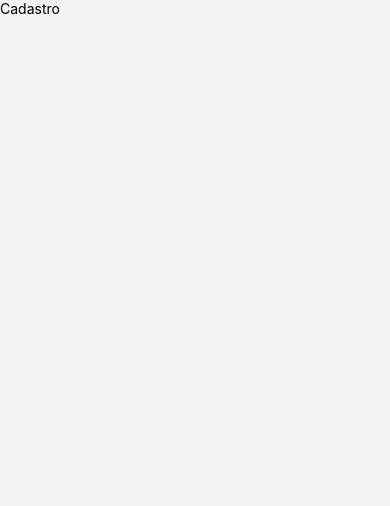
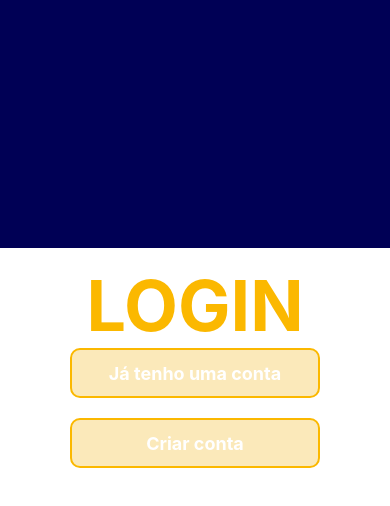
Before and after one commit to Henrique030308/my-HKL, a React Native app: screen /Cadastro in a window 390 px wide. Shown: the top 506 px of the page. Built offline with nearby package versions, Linux system fonts and the light colour scheme.

Commit message:
07/10 10:58

```diff
--- a/src/routes/TabNavigator.js
+++ b/src/routes/TabNavigator.js
@@ -12,6 +12,7 @@ const Tab = createBottomTabNavigator();
 export default function TabNavigator() {
   return (
     <Tab.Navigator
+
       screenOptions={{
         headerShown: false,
       }}
@@ -57,7 +58,7 @@ export default function TabNavigator() {
         component={Compras}
         options={{
           tabBarActiveTintColor: "#000000ff",
-          tabBarLabel: "compras",
+          tabBarLabel: "Compras",
         }}
       />
 
--- a/src/screens/Cadastro.js
+++ b/src/screens/Cadastro.js
@@ -1,10 +1,72 @@
-import { View, Text } from "react-native";
+import { StyleSheet, Text, View, TouchableOpacity, Image } from 'react-native';
 import React from "react";
 
 export default function Cadastro({ navigation }) {
   return (
-    <View>
-      <Text>Cadastro</Text>
+    <View style={styles.container}>
+      <View style={styles.logos}>
+      </View>
+      <View>
+        <Text style={styles.titulo}>
+          LOGIN
+        </Text>
+      </View>
+      <View style={styles.caixabotao} >
+<TouchableOpacity style={styles.botao} >
+  <Text style={styles.textobotao}>
+    Já tenho uma conta
+  </Text>
+</TouchableOpacity>
+        <TouchableOpacity style={styles.botao}>
+        <Text style={styles.textobotao}>
+          Criar conta
+        </Text>
+        </TouchableOpacity>
+      </View>
     </View>
   );
 }
+
+const styles = StyleSheet.create({
+  container: {
+    flex: 1,
+    backgroundColor: '#ffffffff',
+    alignItems: 'center',
+    justifyContent: 'center',
+  },
+  logos: {
+    flex: 2,
+    alignItems: 'center',
+    justifyContent: 'flex-start',
+    width: '100%',
+    backgroundColor: '#005',
+  },
+  titulo: {
+    color: '#fbb800',
+    fontSize: 70,
+    fontWeight: 'bold',
+    paddingTop: 15,
+  },
+  caixabotao: {
+    flex: 4,
+    alignItems: 'center',
+    width: '100%',
+    height: '100%',
+  },
+  botao: {
+    backgroundColor: '#FBE9BA',
+    width: 250,
+    height: 50,
+    borderRadius: 10,
+    alignItems: 'center',
+    justifyContent: 'center',
+    marginBottom: 20,
+    borderColor: '#fbb800',
+    borderWidth: 2,
+  },
+  textobotao: {
+    color: '#fff',
+    fontSize: 18,
+    fontWeight: 'bold',
+  },
+});
--- a/src/screens/TelaInicial.js
+++ b/src/screens/TelaInicial.js
@@ -47,7 +47,7 @@ const styles = StyleSheet.create({
     flex: 4,
     alignItems: 'center',
     justifyContent: 'center',
-    paddingTop: 300,
+    paddingTop: 450,
     width: '100%',
     height: '100%',
   },
```
Also changed, not shown: package.json (+13 -13 lines), 1 other file (tests, documents, lock files or other folders).
